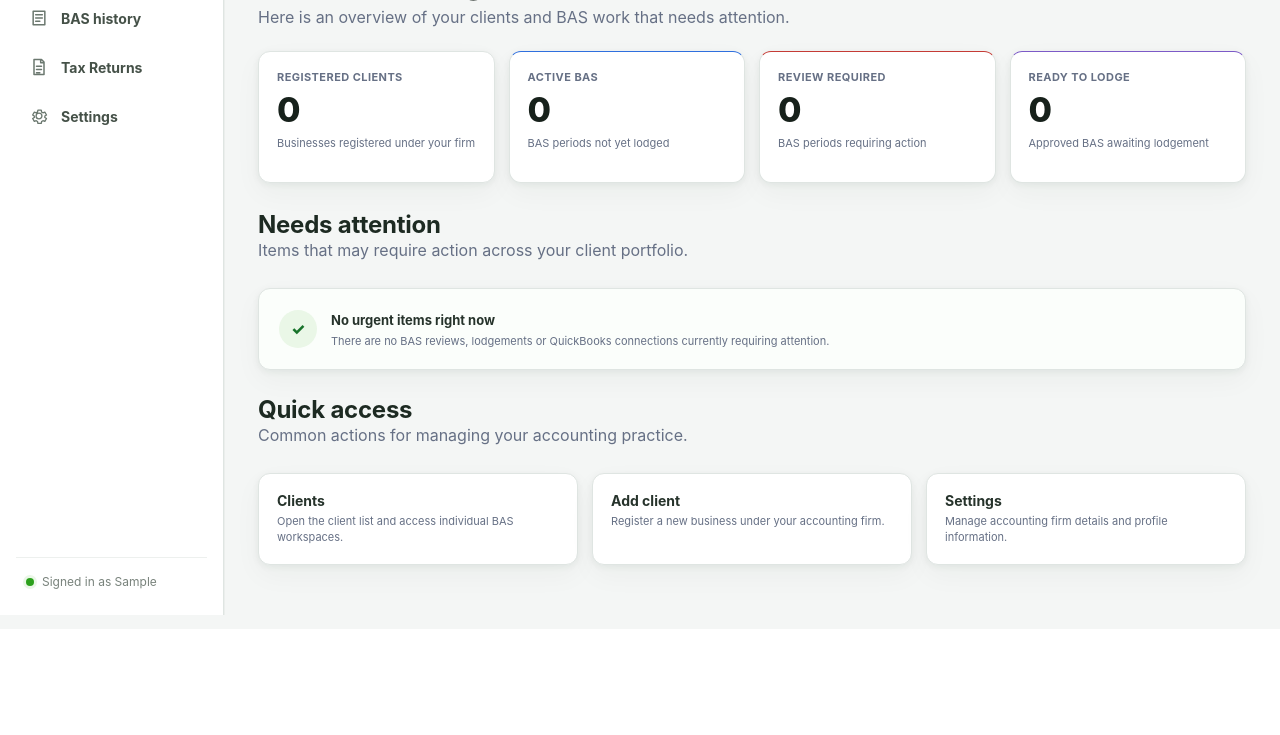
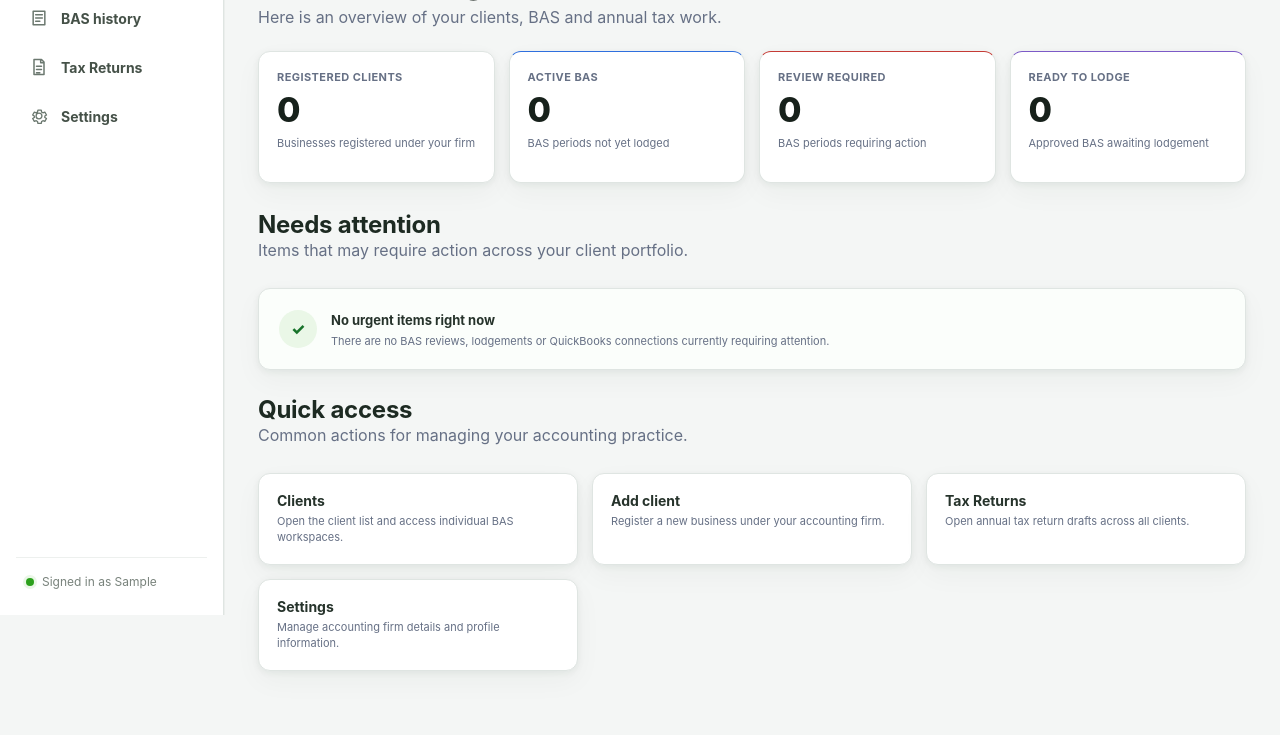
Before and after one commit to raviyadav2509/accounting, a Flask app: page / in a window 1280 px wide. Shown: the part 185-920 px from the top of the page. Before the commit the page ends 800 px from the top, so only its background shows below. Run offline with Flask 3, Linux system fonts and the light colour scheme; the visitor is signed in with stand-in values (Sample User, id 1); data comes from the database, SQL or seed files in the repository; data that the repository does not hold is empty.

Commit message:
Add tax returns to dashboard quick access

```diff
--- a/templates/dashboard.html
+++ b/templates/dashboard.html
@@ -7,7 +7,7 @@
         <div class="dashboard-eyebrow">{{ firm.firm_name if firm else "Accounting firm workspace" }}</div>
         <h1 id="dashboard-greeting" data-user-name="{{ g.user.first_name }}">Welcome, {{ g.user.first_name }}</h1>
         <div class="subtitle dashboard-welcome-subtitle">
-            Here is an overview of your clients and BAS work that needs attention.
+            Here is an overview of your clients, BAS and annual tax work.
         </div>
     </div>
 
@@ -103,6 +103,11 @@
             <span>Register a new business under your accounting firm.</span>
         </a>
 
+        <a class="card dashboard-quick-action" href="{{ url_for('tax.tax_returns') }}">
+            <strong>Tax Returns</strong>
+            <span>Open annual tax return drafts across all clients.</span>
+        </a>
+
         <a class="card dashboard-quick-action" href="{{ url_for('auth.firm_profile') }}">
             <strong>Settings</strong>
             <span>Manage accounting firm details and profile information.</span>
```
